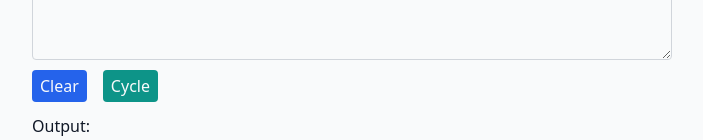
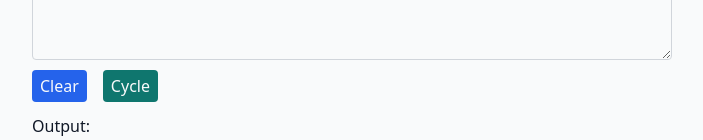
Before and after one commit to theodore-s-beers/scour, a SvelteKit app: page / in a window 1280 px wide. Shown: the part 334-474 px from the top of the page, without its empty margins (288-991 px from the left). Built offline with nearby package versions, Linux system fonts and the light colour scheme.

Commit message:
Increase button contrast

```diff
--- a/src/routes/+page.svelte
+++ b/src/routes/+page.svelte
@@ -103,7 +103,7 @@
 				origTextInput = cleanTextOutput;
 				setInput();
 			}}
-			class="rounded bg-teal-600 px-2 py-1 text-lg text-gray-50 md:text-base">Cycle</button
+			class="rounded bg-teal-700 px-2 py-1 text-lg text-gray-50 md:text-base">Cycle</button
 		>
 	</div>
 </div>
```
